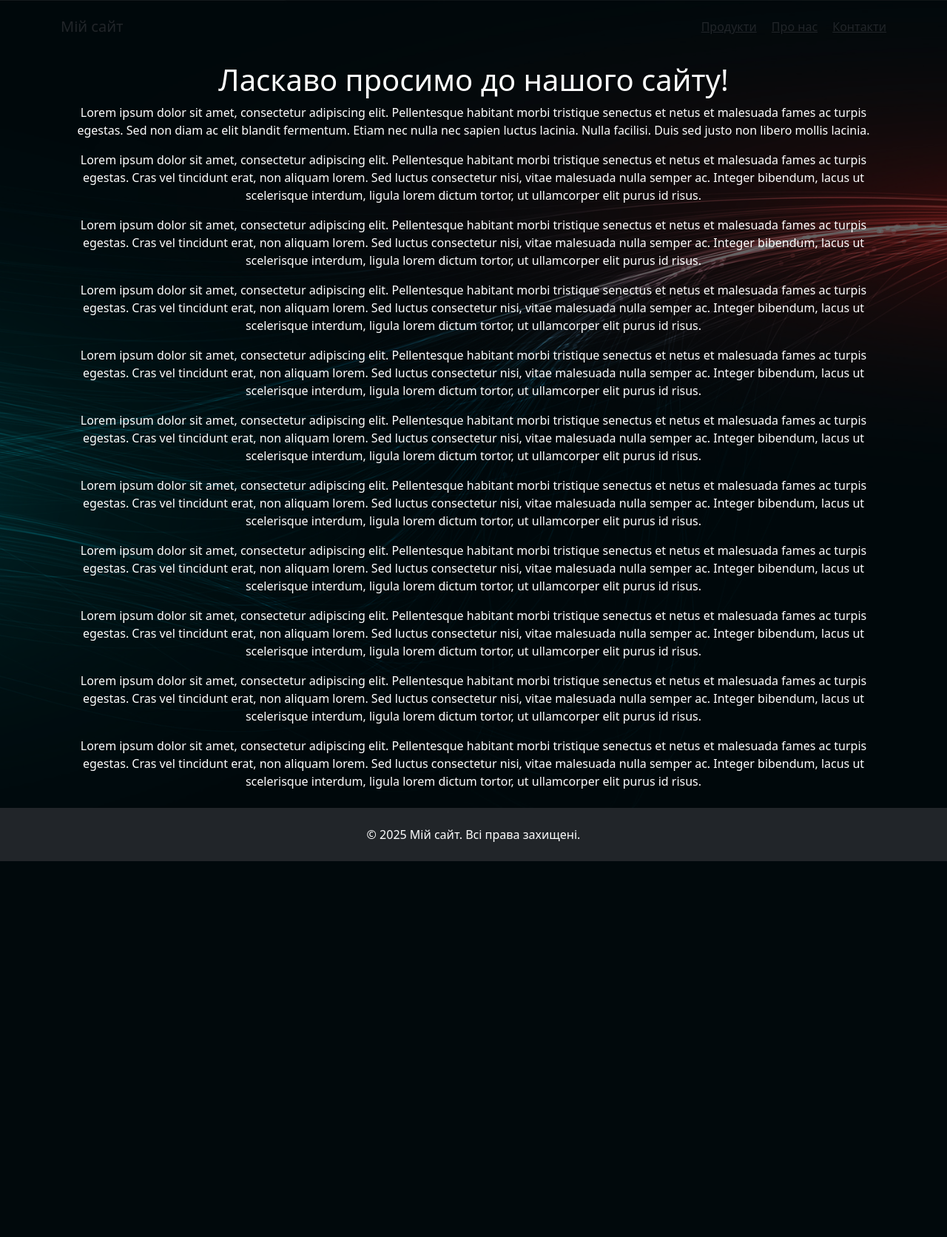
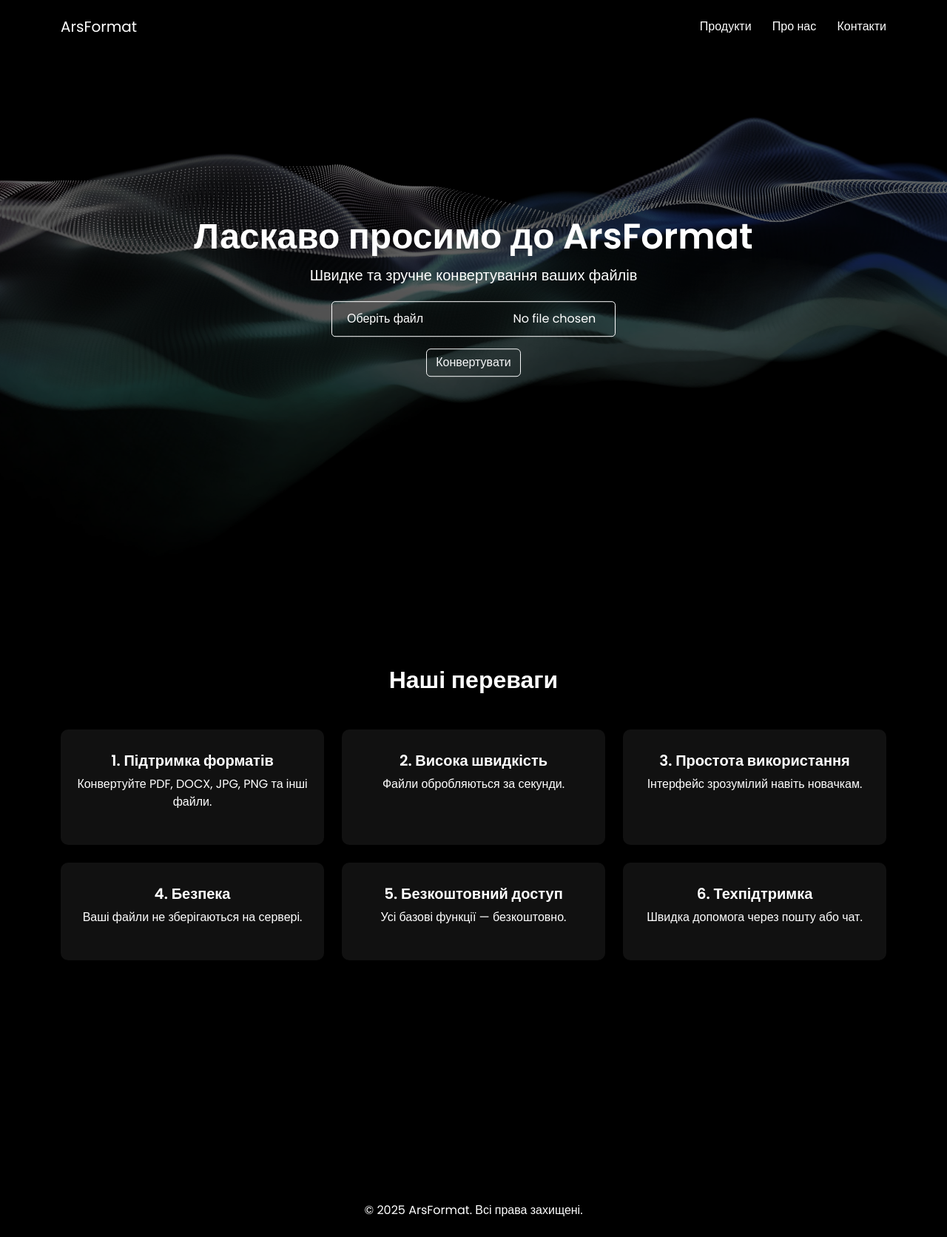
Before and after one commit to ArsenAltunyan-alt/ArsFormat, a Django app: page / in a window 1280 px wide. Shown: the whole page at 74% size. Before the commit the page ends 1164 px from the top, so only its background shows below. Run offline with Django 5.2, Linux system fonts and the light colour scheme.

Commit message:
Add background image and enhance layout for landing page

```diff
--- a/templates/base.html
+++ b/templates/base.html
@@ -4,12 +4,20 @@
 <head>
     <meta charset="UTF-8">
     <meta name="viewport" content="width=device-width, initial-scale=1.0">
-    <title>{% block title %}Мій сайт{% endblock %}</title>
+    <title>{% block title %}ArsFormat{% endblock %}</title>
     <link href="https://cdn.jsdelivr.net/npm/bootstrap@5.3.3/dist/css/bootstrap.min.css" rel="stylesheet">
-</head>
-<body class="d-flex flex-column min-vh-100">
+    <link href="https://fonts.googleapis.com/css2?family=Poppins:wght@400;600&display=swap" rel="stylesheet">
+    <style>
+        body {
+            font-family: 'Poppins', sans-serif;
+        }
 
-<style>
+        .main-section {
+            background-color: #000000;
+            min-height: 100vh;
+            padding-top: 60px;
+        }
+
         header.blur-header {
             position: fixed;
             top: 0;
@@ -26,9 +34,20 @@
             -webkit-backdrop-filter: blur(10px);
         }
 
+        header a {
+            color: white !important;
+            text-decoration: none;
+            font-weight: 500;
+        }
+
+        header a:hover {
+            text-decoration: none;
+            opacity: 0.8;
+        }
+
         .hero-section {
-        min-height: 100vh;
-        background-image: url("{% static 'img/background.jpg' %}");
+            height: 100vh;
+            background-image: url("{% static 'img/bg.jpg' %}");
             background-size: cover;
             background-position: center top;
             background-repeat: no-repeat;
@@ -49,43 +68,159 @@
         .hero-content {
             position: relative;
             z-index: 2;
-        padding-top: 60px;
             text-align: center;
+            top: 50%;
+            transform: translateY(-50%);
+        }
+
+        .upload-btn {
+            margin-top: 20px;
+        }
+
+        .advantages-section {
+            padding: 40px 0 80px 0;
+        }
+
+        .advantage-item {
+            background-color: #111111;
+            border-radius: 10px;
+            padding: 30px 20px;
+            text-align: center;
+            height: 100%;
+            transition: 0.3s;
+        }
+
+        .advantage-item:hover {
+            background-color: #1a1a1a;
+        }
+
+        .advantage-item h5 {
+            font-weight: 600;
+        }
+
+        .custom-file-input {
+            color: white;
+            background-color: transparent;
+            border: 1px solid white;
+            padding: 8px 20px;
+            border-radius: 5px;
+            cursor: pointer;
+            width: auto;
+            display: inline-block;
+        }
+
+        .custom-file-input::-webkit-file-upload-button {
+            visibility: hidden;
+        }
+
+        .custom-file-input::before {
+            content: 'Оберіть файл';
+            display: inline-block;
+            background: transparent;
+            border: none;
+            color: white;
+            padding: 0;
+            margin-right: 10px;
+            font-weight: 500;
+        }
+
+        .custom-file-input:hover {
+            background-color: rgba(255, 255, 255, 0.1);
         }
     </style>
+</head>
+<body class="d-flex flex-column min-vh-100 bg-black text-white">
 
-<!-- ХЕДЕР -->
+<!-- HEADER -->
 <header class="blur-header py-4">
     <div class="container d-flex justify-content-between align-items-center">
-        <h1 class="h5 mb-0">Мій сайт</h1>
+        <h1 class="h5 mb-0 text-white">ArsFormat</h1>
         <nav>
-            <a href="#" class="text-dark me-3">Продукти</a>
-            <a href="#" class="text-dark me-3">Про нас</a>
-            <a href="#" class="text-dark">Контакти</a>
+            <a href="#" class="me-4">Продукти</a>
+            <a href="#" class="me-4">Про нас</a>
+            <a href="#">Контакти</a>
         </nav>
     </div>
 </header>
 
-<!-- HERO -->
+<!-- HERO SECTION -->
 <div class="hero-section">
     <div class="hero-overlay"></div>
     <div class="container hero-content">
-        <main class="container my-4">
-            {% block content %}
-            {% endblock %}
-        </main>
+        <h2 class="display-5 fw-bold">Ласкаво просимо до ArsFormat</h2>
+        <p class="lead">Швидке та зручне конвертування ваших файлів</p>
+        <form method="post" enctype="multipart/form-data" class="upload-btn">
+            {% csrf_token %}
+            <div class="w-50 mx-auto mb-3 text-center">
+                <input type="file" class="custom-file-input">
+            </div>
+            <div class="w-50 mx-auto text-center">
+                <button class="btn btn-outline-light">Конвертувати</button>
+            </div>
+        </form>
     </div>
 </div>
 
+<!-- MAIN SECTION -->
+<main class="main-section text-white">
+    <div class="container">
+
+        <!-- НАШІ ПЕРЕВАГИ -->
+        <section class="advantages-section">
+            <h2 class="text-center mb-5 fw-semibold">Наші переваги</h2>
+            <div class="row text-center">
+                <div class="col-md-4 mb-4">
+                    <div class="advantage-item">
+                        <h5>1. Підтримка форматів</h5>
+                        <p>Конвертуйте PDF, DOCX, JPG, PNG та інші файли.</p>
+                    </div>
+                </div>
+                <div class="col-md-4 mb-4">
+                    <div class="advantage-item">
+                        <h5>2. Висока швидкість</h5>
+                        <p>Файли обробляються за секунди.</p>
+                    </div>
+                </div>
+                <div class="col-md-4 mb-4">
+                    <div class="advantage-item">
+                        <h5>3. Простота використання</h5>
+                        <p>Інтерфейс зрозумілий навіть новачкам.</p>
+                    </div>
+                </div>
+                <div class="col-md-4 mb-4">
+                    <div class="advantage-item">
+                        <h5>4. Безпека</h5>
+                        <p>Ваші файли не зберігаються на сервері.</p>
+                    </div>
+                </div>
+                <div class="col-md-4 mb-4">
+                    <div class="advantage-item">
+                        <h5>5. Безкоштовний доступ</h5>
+                        <p>Усі базові функції — безкоштовно.</p>
+                    </div>
+                </div>
+                <div class="col-md-4 mb-4">
+                    <div class="advantage-item">
+                        <h5>6. Техпідтримка</h5>
+                        <p>Швидка допомога через пошту або чат.</p>
+                    </div>
+                </div>
+            </div>
+        </section>
+
+        {% block content %}
+        {% endblock %}
+    </div>
+</main>
+
 <!-- FOOTER -->
-<footer class="bg-dark text-white text-center py-4 mt-auto">
+<footer class="text-white text-center py-4 mt-auto" style="background-color: black;">
     <div class="container">
-        <p class="mb-0">&copy; {{ year|default:"2025" }} Мій сайт. Всі права захищені.</p>
+        <p class="mb-0">&copy; {{ year|default:"2025" }} ArsFormat. Всі права захищені.</p>
     </div>
 </footer>
 
 <script>
-    // Додає клас "scrolled" до хедера при прокрутці
     window.addEventListener('scroll', function () {
         const header = document.querySelector('header');
         if (window.scrollY > 50) {
--- a/templates/landing.html
+++ b/templates/landing.html
@@ -4,21 +4,4 @@
 
 {% block content %}
 
-<h1>Ласкаво просимо до нашого сайту!</h1>
-
-<p>
-    Lorem ipsum dolor sit amet, consectetur adipiscing elit. Pellentesque habitant morbi tristique senectus et netus
-    et malesuada fames ac turpis egestas. Sed non diam ac elit blandit fermentum. Etiam nec nulla nec sapien luctus
-    lacinia. Nulla facilisi. Duis sed justo non libero mollis lacinia.
-</p>
-
-{% for i in "1234567890"|make_list %}
-    <p>
-        Lorem ipsum dolor sit amet, consectetur adipiscing elit. Pellentesque habitant morbi tristique senectus
-        et netus et malesuada fames ac turpis egestas. Cras vel tincidunt erat, non aliquam lorem. Sed luctus
-        consectetur nisi, vitae malesuada nulla semper ac. Integer bibendum, lacus ut scelerisque interdum,
-        ligula lorem dictum tortor, ut ullamcorper elit purus id risus.
-    </p>
-{% endfor %}
-
 {% endblock %}
```
Also changed, not shown: static/img/bg.jpg (added). Lines whose indentation alone changed are shown as unchanged.
